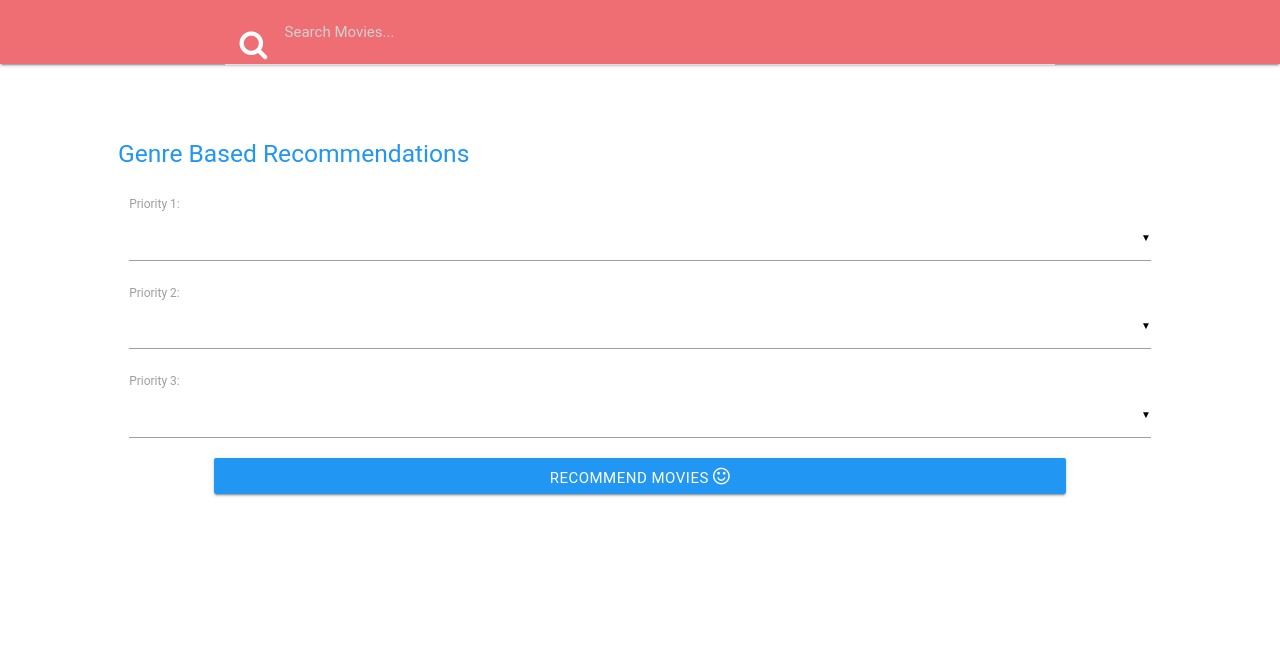
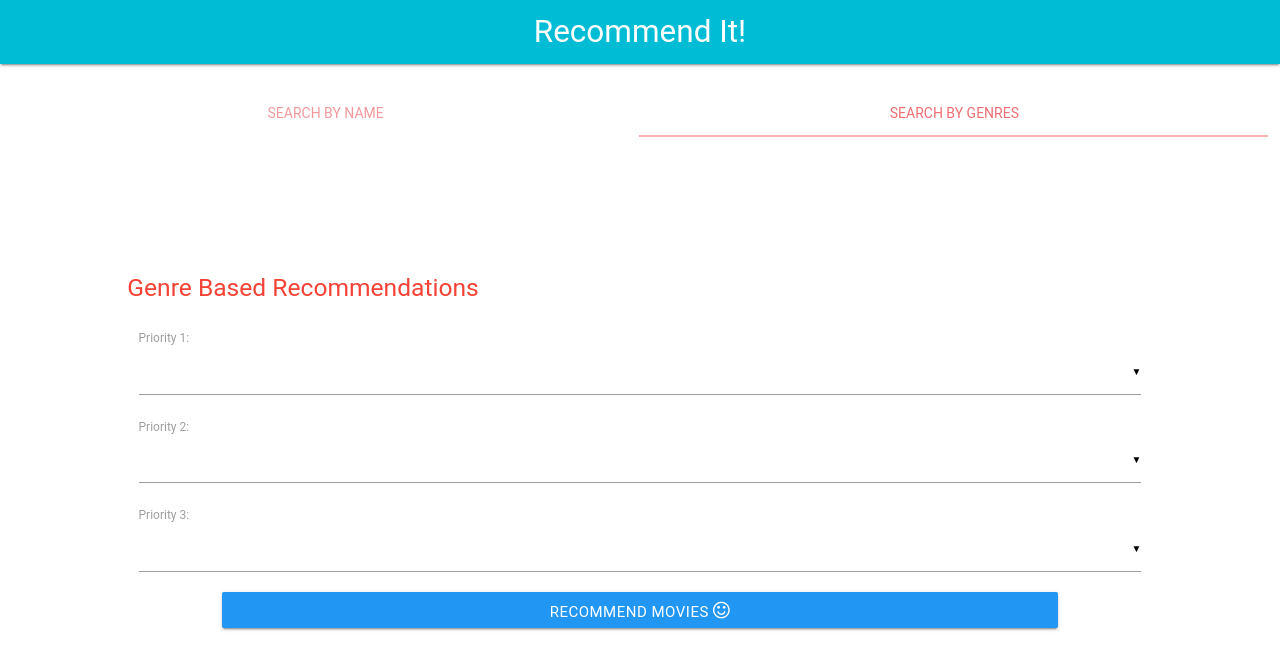
Before and after one commit to pratulyab/movie-recommender, a Django app: page / in a window 1280 px wide. Shown: the top 670 px of the page. Run offline with Django 3.2, Linux system fonts and the light colour scheme; data that the repository does not hold is empty; some libraries are stand-ins or nearby versions; some web fonts are replaced.

Commit message:
Initial front end work completed

```diff
--- a/recommender/templates/landing.html
+++ b/recommender/templates/landing.html
@@ -2,24 +2,33 @@
 {% block title %}Movie Recommender | Movielens Dataset{% endblock %}
 {% block header %}
 <nav>
-	<div class="nav-wrapper row">
-		<form class="col s12 m10 offset-m1 l8 offset-l2" action="{% url 'search' %}" method="GET" id="search-form" style="position: relative">
+    <div class="nav-wrapper cyan">
+      <a href="#" class="brand-logo center">Recommend It!</a>
+      <!-- <ul id="nav-mobile" class="left hide-on-med-and-down">
+        <li><a href="sass.html">Sass</a></li>
+        <li><a href="badges.html">Components</a></li>
+        <li><a href="collapsible.html">JavaScript</a></li> -->
+      </ul>
+    </div>
+  </nav>
+
+
+{% endblock %}
+
+{% block content %}
+
+<!-- <div class="row">
+<form class="col s12 m10 offset-m1 l8 offset-l2" action="{% url 'search' %}" method="GET" id="search-form" style="position: relative">
 			<div class="input-field">
 				<input id="search" name="query" type="search" placeholder="Search Movies..." required>
 				<label class="label-icon" for="search"><i class="fa fa-2x fa-search" aria-hidden="true"></i></label>
-				<i class="fa fa-2x fa-times" aria-hidden="true"></i>
 			</div>
-			<div class="col s12 divider"></div>
-			<div class="col s12 light-blue darken-2" style="z-index: 1; position: absolute; max-height: 450px; overflow-y: scroll; display: none;" id="search-results"></div>
-		</form>
-	</div>
-</nav>
-{% endblock %}
+</form>
+</div>
 
-{% block content %}
 <div class="row" style="margin-top: 5%">
 	<div class="col s10 offset-s1" id="genre-form-div">
-		<h5 class="blue-text">Genre Based Recommendations</h5>
+		<h5 class="red-text">Genre Based Recommendations</h5>
 		<form class="col s12" id="genre-form" action="{% url 'genre' %}" method="POST">
 			{% csrf_token %}
 			{{ genre_form.as_p }}
@@ -31,10 +40,57 @@
 		<div class="col s10 offset-s1" id="genre-recommendations"></div>
 	</div>
 </div>
+
+
+
+
+ -->
+
+
+<div class="row">
+    <div class="col s12">
+      <ul class="tabs" style="margin-top:25px;">
+        <li class="tab col s3 m4 l6"><a href="#nameSearch">Search by Name</a></li>
+        <li class="tab col s3 m4 l6"><a class="active" href="#GSearch">Search by Genres</a></li>
+        </ul>
+    </div>
+    <div id="nameSearch" class="col s12">
+
+        <div class="row" style="margin-top:225px;">
+            <form class="col s12 m10 offset-m1 l8 offset-l2" action="{% url 'search' %}" method="GET" id="search-form" style="position: relative">
+            <div class="input-field">
+              <input id="search" name="query" type="search" placeholder="Search Movies..." required>
+              <label class="label-icon" for="search"><i class="fa fa-2x fa-search" aria-hidden="true"></i></label>
+            </div>
+          </form>
+        </div>
+    </div>
+
+
+  <div id="GSearch" class="col s12" style="margin-top:125px;">
+
+    <div class="col s10 offset-s1" id="genre-form-div">
+    <h5 class="red-text">Genre Based Recommendations</h5>
+    <form class="col s12" id="genre-form" action="{% url 'genre' %}" method="POST">
+      {% csrf_token %}
+      {{ genre_form.as_p }}
+      <div class="row">
+        <button class="col s10 offset-s1 btn btn-waves blue" type="submit">Recommend Movies <i class="fa fa-smile-o"></i></button>
+      </div>
+    </form>
+      <div class="col s10 offset-s1" id="genre-preloader"></div>
+      <div class="col s10 offset-s1" id="genre-recommendations"></div>
+    </div>
+  </div>
+</div>
+
+
+
 {% endblock %}
 
 {% block scripts %}
 <script>
+
 $(document).ready(function(){
 	$('select').material_select(); // initialize the select dropdowns
 	//Search
```
Also changed, not shown: recommender/templates/genre.html (+7 -2 lines), recommender/templates/movie.html (+17 -0 lines), recommender/templates/search_results.html (+37 -5 lines).
